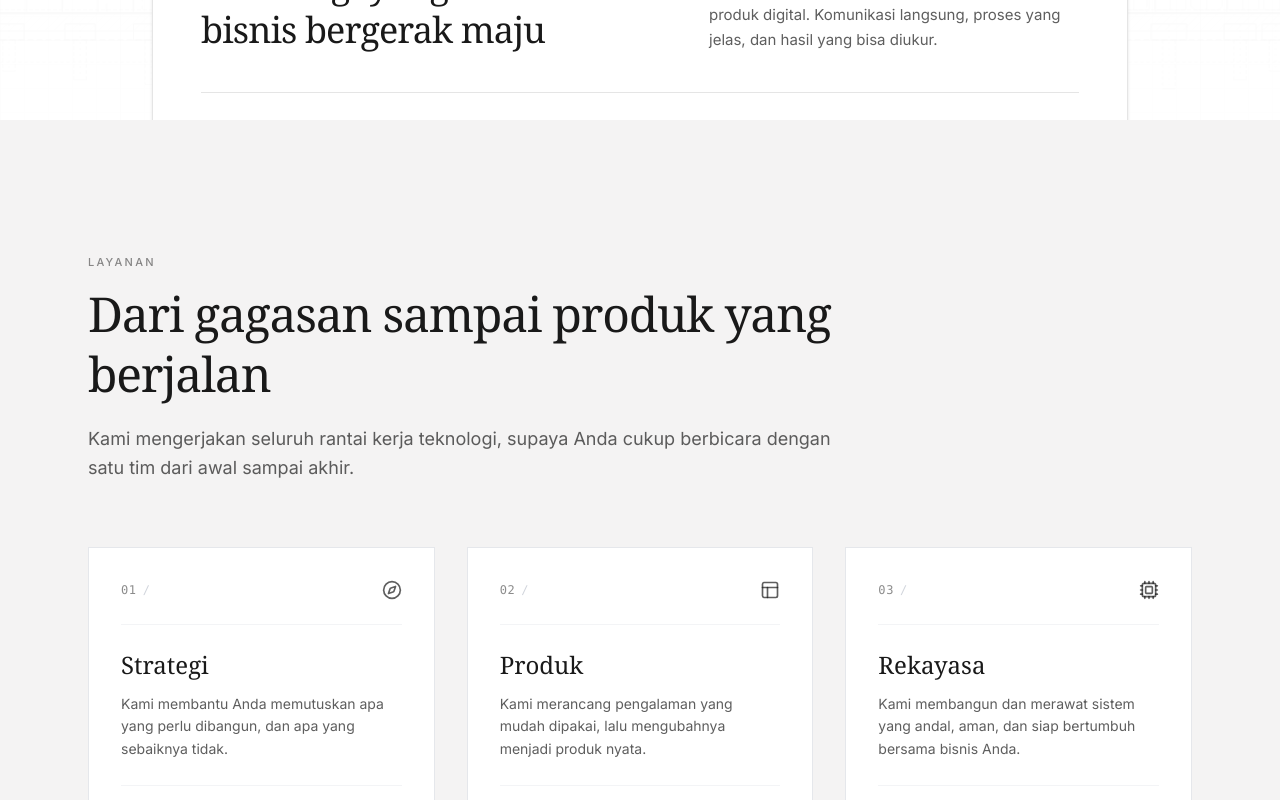
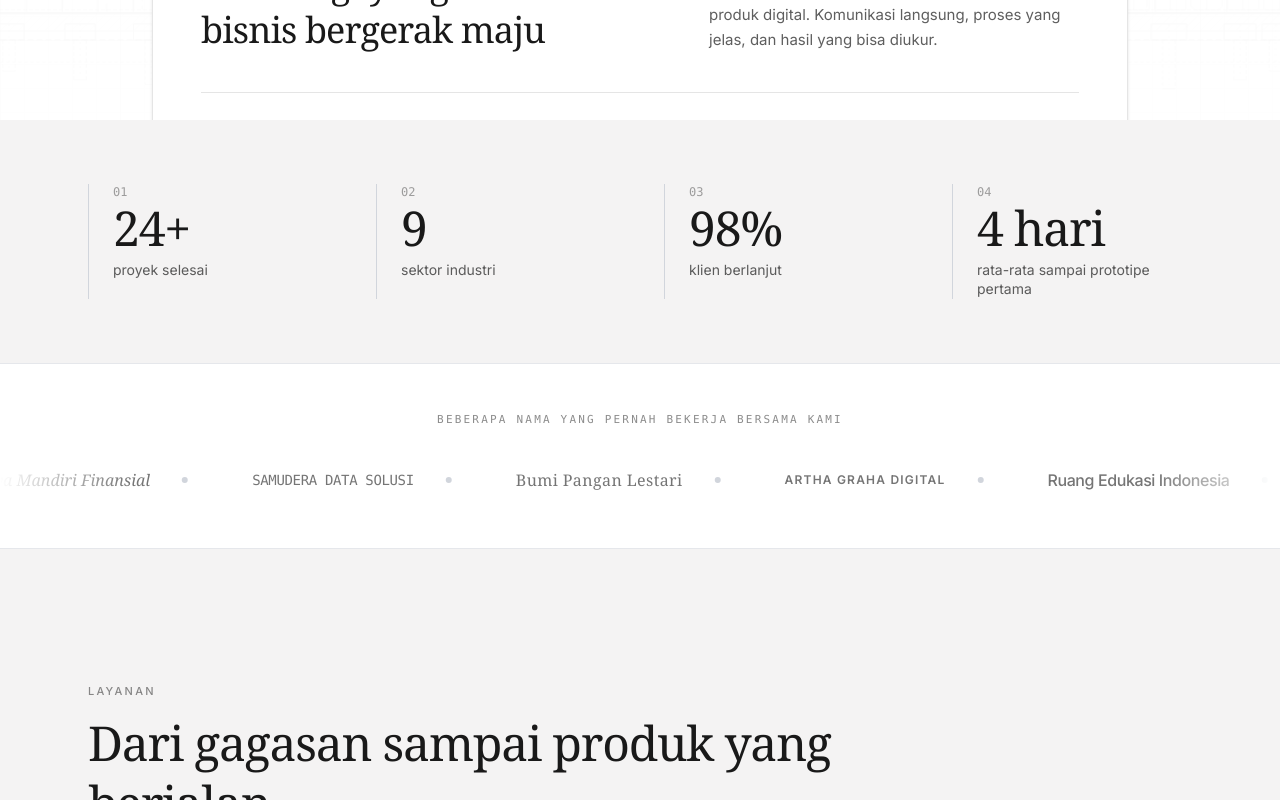
Before and after one commit to theodhorex/neartech-compro, a Next.js app: page / in a window 1280 px wide. Shown: the part 680-1480 px from the top of the page. Built offline with nearby package versions, Linux system fonts and the light colour scheme; a web font is replaced by a local one.

Commit message:
feat(page): susun urutan tiga belas section dan animasi marquee

```diff
--- a/src/app/globals.css
+++ b/src/app/globals.css
@@ -106,6 +106,26 @@
   animation: panelUp 0.8s cubic-bezier(0.2, 0.7, 0.2, 1) 0.55s both;
 }
 
+/* Marquee animation for clients section */
+@keyframes marquee {
+  0% {
+    transform: translateX(0%);
+  }
+  100% {
+    transform: translateX(-50%);
+  }
+}
+
+.animate-marquee {
+  display: flex;
+  width: max-content;
+  animation: marquee 35s linear infinite;
+}
+
+.animate-marquee:hover {
+  animation-play-state: paused;
+}
+
 /* Feature row underline animation */
 .feature-underline {
   transform: scaleX(0);
@@ -152,7 +172,8 @@
   .animate-mask-line-2,
   .animate-fade-up-sub,
   .animate-fade-up-btn,
-  .animate-panel-up {
+  .animate-panel-up,
+  .animate-marquee {
     animation: none !important;
     transform: none !important;
     opacity: 1 !important;
--- a/src/app/page.tsx
+++ b/src/app/page.tsx
@@ -1,8 +1,13 @@
 import { Hero } from "@/components/hero";
+import { StatsSection } from "@/components/sections/stats";
+import { ClientsSection } from "@/components/sections/clients";
 import { ServicesSection } from "@/components/sections/services";
 import { ApproachSection } from "@/components/sections/approach";
+import { CaseStudiesSection } from "@/components/sections/case-studies";
 import { WhyUsSection } from "@/components/sections/why-us";
+import { TestimonialsSection } from "@/components/sections/testimonials";
 import { AboutSection } from "@/components/sections/about";
+import { TechStackSection } from "@/components/sections/tech-stack";
 import { FaqSection } from "@/components/sections/faq";
 import { ContactSection } from "@/components/sections/contact";
 import { Footer } from "@/components/footer";
@@ -11,10 +16,15 @@ export default function Home() {
   return (
     <>
       <Hero />
+      <StatsSection />
+      <ClientsSection />
       <ServicesSection />
       <ApproachSection />
+      <CaseStudiesSection />
       <WhyUsSection />
+      <TestimonialsSection />
       <AboutSection />
+      <TechStackSection />
       <FaqSection />
       <ContactSection />
       <Footer />
```
